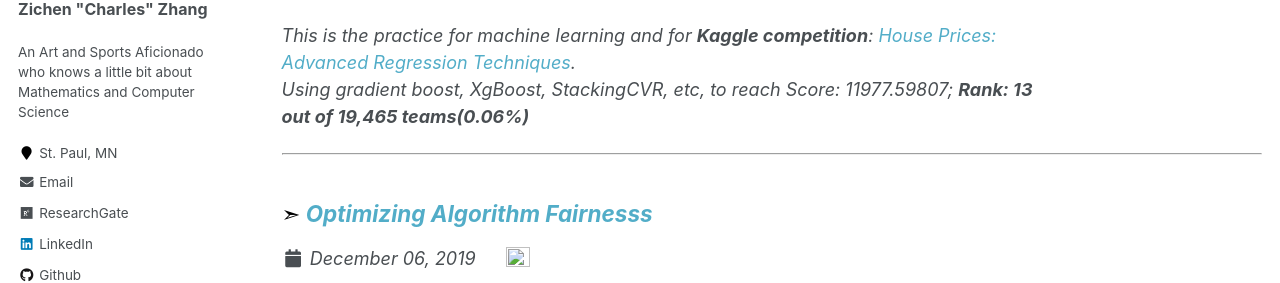
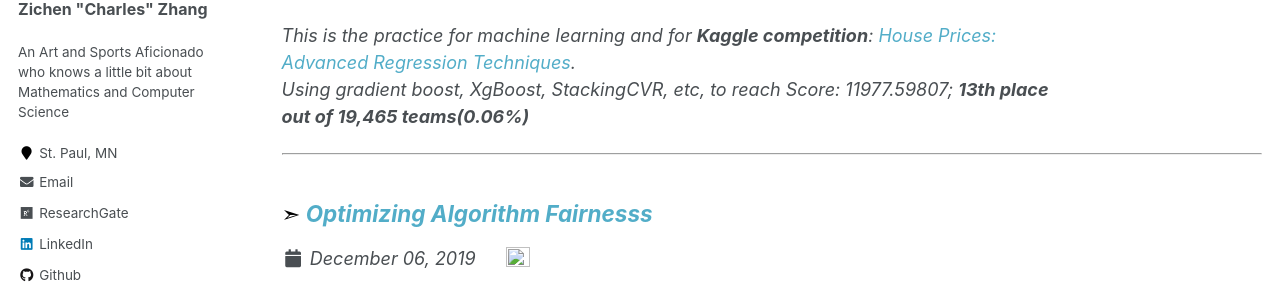
Before and after one commit to zcczhang/zcczhang.github.io, a Jekyll site: the page built from _pages/projects.html, in a window 1280 px wide and 900 px high. Shown: the part 265-548 px from the top of the window. Built offline with Jekyll 4.4.1, drawn with Linux system fonts in a browser that asks for light colours.

Commit message:
Update house_pice_prediction.md

```diff
--- a/_projects/house_pice_prediction.md
+++ b/_projects/house_pice_prediction.md
@@ -11,7 +11,7 @@
 tool: "/images/jupyter.png"
 ---
 
-This is the practice for machine learning and for **Kaggle competition**: [House Prices: Advanced Regression Techniques](https://www.kaggle.com/c/house-prices-advanced-regression-techniques).<br>Using gradient boost, XgBoost, StackingCVR, etc, to reach Score: 11977.59807; ***Rank: 13 out of 19,465 teams(0.06%)***
+This is the practice for machine learning and for **Kaggle competition**: [House Prices: Advanced Regression Techniques](https://www.kaggle.com/c/house-prices-advanced-regression-techniques).<br>Using gradient boost, XgBoost, StackingCVR, etc, to reach Score: 11977.59807; ***13th place out of 19,465 teams(0.06%)***
 
 
 <br>
```
